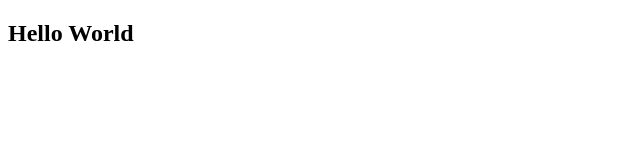
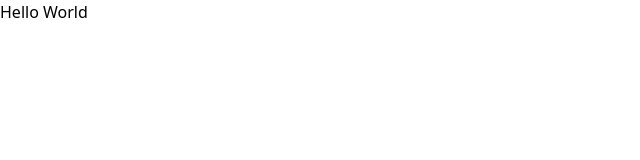
Before and after one commit to fazlerabbi13/Web-App-With-Tailwaind, a plain HTML site: page index.html in a window 1280 px wide. Shown: the whole page, without its empty margins (0-640 px from the left). Drawn offline with nearby package versions, Linux system fonts and the light colour scheme.

Commit message:
connect tailwind.

```diff
--- a/index.html
+++ b/index.html
@@ -4,11 +4,12 @@
     <meta charset="UTF-8">
     <meta name="viewport" content="width=device-width, initial-scale=1.0">
     <title>Document</title>
+    <script src="https://cdn.jsdelivr.net/npm/@tailwindcss/browser@4"></script>
 </head>
 <body>
     <header>
         <nav>
-            <h1>Hello World</h1>
+            <h1 class="">Hello World</h1>
         </nav>
     </header>
     <main>
```
